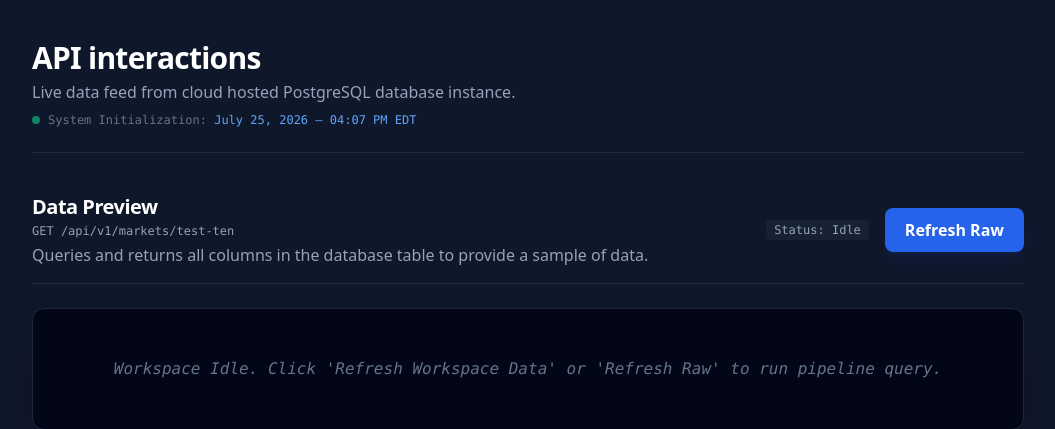
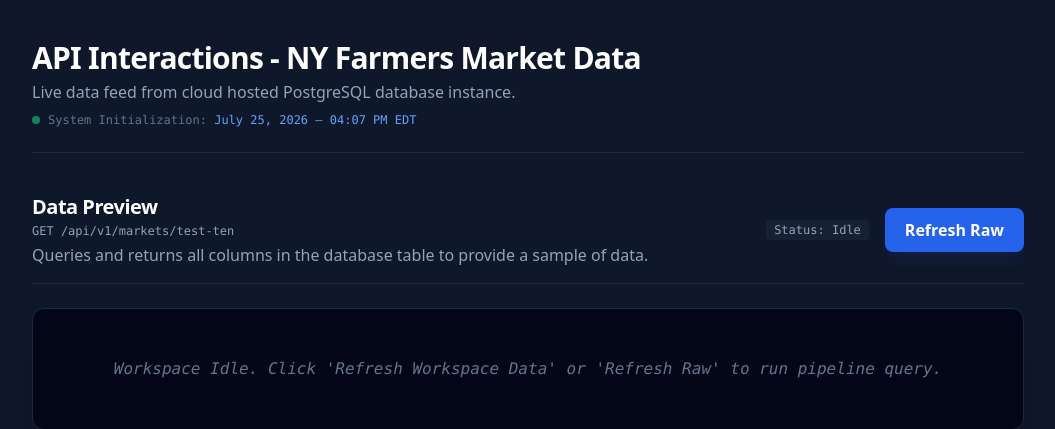
Before and after one commit to DonnieData/analytics-api-interaction, a Flask app: page / in a window 1280 px wide. Shown: the top 429 px of the page, without its empty margins (112-1167 px from the left). Run offline with Flask 3, Linux system fonts and the light colour scheme; parts of the project's set-up code (start-up, migrations or seed data) failed here and were passed over; some libraries are stand-ins or nearby versions.

Commit message:
updating layout

```diff
--- a/backend/templates/layout.html
+++ b/backend/templates/layout.html
@@ -3,7 +3,7 @@
 <head>
     <meta charset="UTF-8">
     <meta name="viewport" content="width=device-width, initial-scale=1.0">
-    <title>API interactions</title>
+    <title>API Interactions </title>
     <script src="https://cdn.tailwindcss.com"></script>
     <script src="https://cdn.plot.ly/plotly-2.24.1.min.js"></script>
 </head>
@@ -12,7 +12,7 @@
     <div class="max-w-5xl mx-auto px-4 py-10 space-y-10">
         <header class="flex flex-col sm:flex-row justify-between items-start sm:items-center border-b border-slate-800 pb-6 gap-4">
             <div>
-                <h1 class="text-3xl font-extrabold tracking-tight text-white">API interactions</h1>
+                <h1 class="text-3xl font-extrabold tracking-tight text-white">API Interactions - NY Farmers Market Data </h1>
                 <p class="text-slate-400 mt-1">Live data feed from cloud hosted PostgreSQL database instance.</p>
                 <div class="mt-2 flex items-center gap-2 text-xs font-mono text-slate-500">
                     <span class="inline-block w-2 h-2 rounded-full bg-emerald-500 animate-pulse"></span>
```
